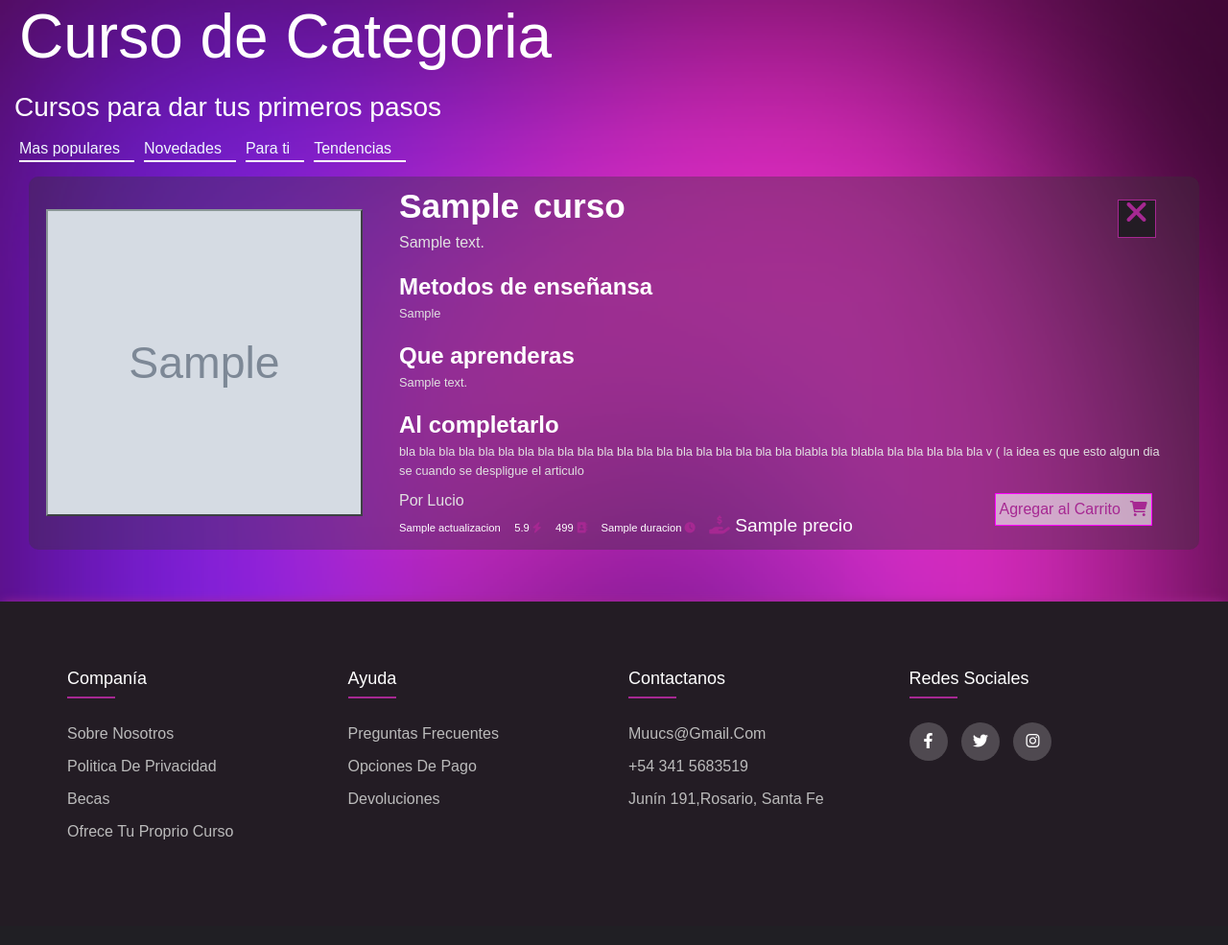
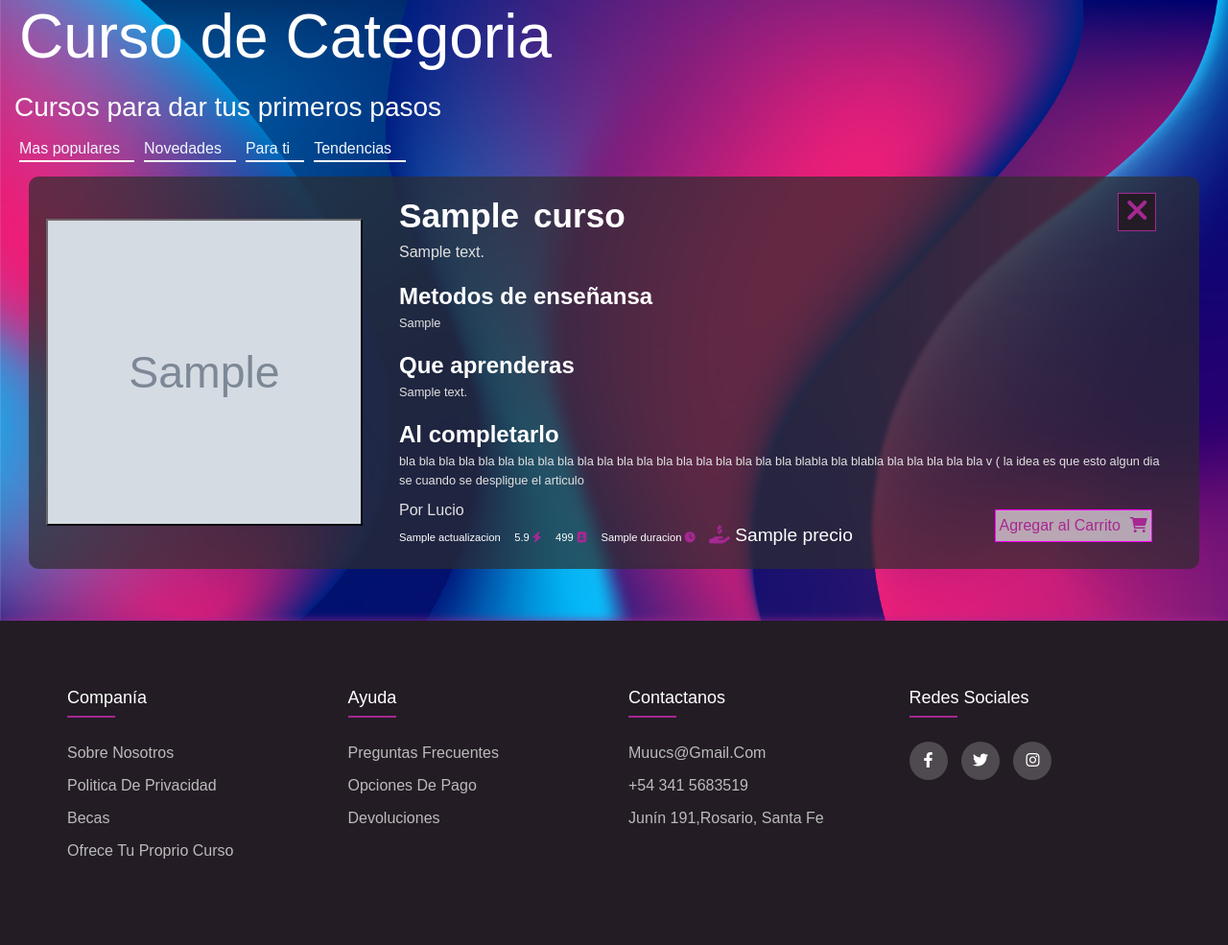
Before and after one commit to NaconechneyN/Grupo_7_MUUCS, a Node server app: template src/views/products/productCart.ejs in a window 1280 px wide. Shown: the part 100-1085 px from the top of the page at 96% size. Before the commit the page ends 975 px from the top, so only its background shows below. Run offline with Node 20, Linux system fonts and the light colour scheme; the template is opened without the code that fills it: most values are stand-ins (such as "Sample title", 1, 10 or a date in 2020); grey boxes marked "Sample" are stand-in pictures; some libraries are stand-ins or nearby versions.

Commit message:
products

```diff
--- a/public/CSS/productStyle.css
+++ b/public/CSS/productStyle.css
@@ -203,7 +203,7 @@
     display: flex;
     margin: 10px 30px 30px 30px;
     /* background-color: #231c24; */
-    background: rgba(55, 55, 55, 0.355);
+    background: rgba(45, 45, 45, 0.697);
     transition-property: border, border-radius, box-shadow;
     transition-duration: 0.3s;
     word-wrap: break-word ;
@@ -223,12 +223,12 @@
 .cursos article .imagen img{
     width: 90%;
     height: 40vh;
-    border: 2px outset #8a9597;
+    border: 2px outset #1c1c1cdf;
 }
 
 .cursos article .descripcion {
     width: 70%;
-    padding: 10px 10px 10px 20px;
+    padding: 20px 10px 20px 20px;
     position: relative;
 }
 
@@ -237,6 +237,7 @@
     font-weight: bold;
     font-family: 'Hind Madurai', sans-serif;
     margin-bottom: 4px;
+    /* margin-top: 2%; */
     font-size: 2.2em;
     word-spacing: 5px;
 }
@@ -254,7 +255,7 @@
 
 
 .cursos article:hover {
-    background: rgba(55, 55, 55, 0.562);
+    background: rgba(36, 36, 36, 0.796);
     transition: all 0.3s ease;
     /* border: 0.5px solid rgba(255, 255, 255, 0.555); */
 /*     box-shadow: rgba(255,0,255,1) 0px 30px 60px -12px inset,rgba(255,0,255,1) 0px 18px 36px -18px inset;
@@ -284,7 +285,7 @@
 
 
 main {
-    background-image: url('../img/fondoproducts.png');
+    background-image: url('../img/fondoProducts.jpeg');
     background-size: cover;
 }
 
@@ -399,7 +400,7 @@ article:enabled .descripcion2 {
 .eliminarList{
     font-size: 2em;
     position: absolute;
-    top: 6% !important;
+    top: 4% !important;
     left:90% !important;
     height: 5vh;
     width: 5vh;
@@ -413,7 +414,8 @@ article:enabled .descripcion2 {
 
 .eliminarList i{
     position: relative;
-    top: -27%;
+    top: -14%;
+    right: -2%;
 }
 
 .editarProducto{
```
Also changed, not shown: public/img/fondoProducts.jpeg (added).
